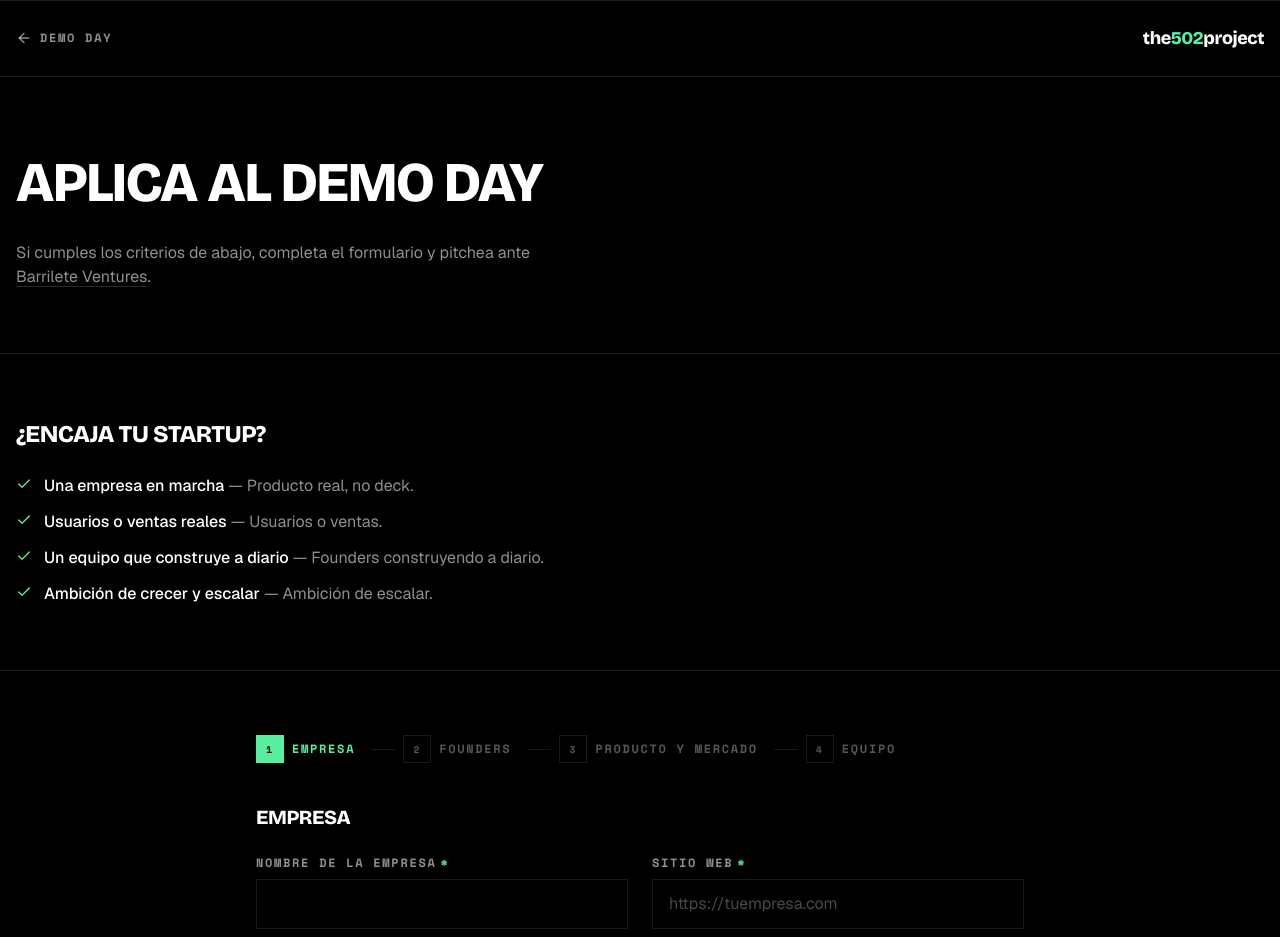
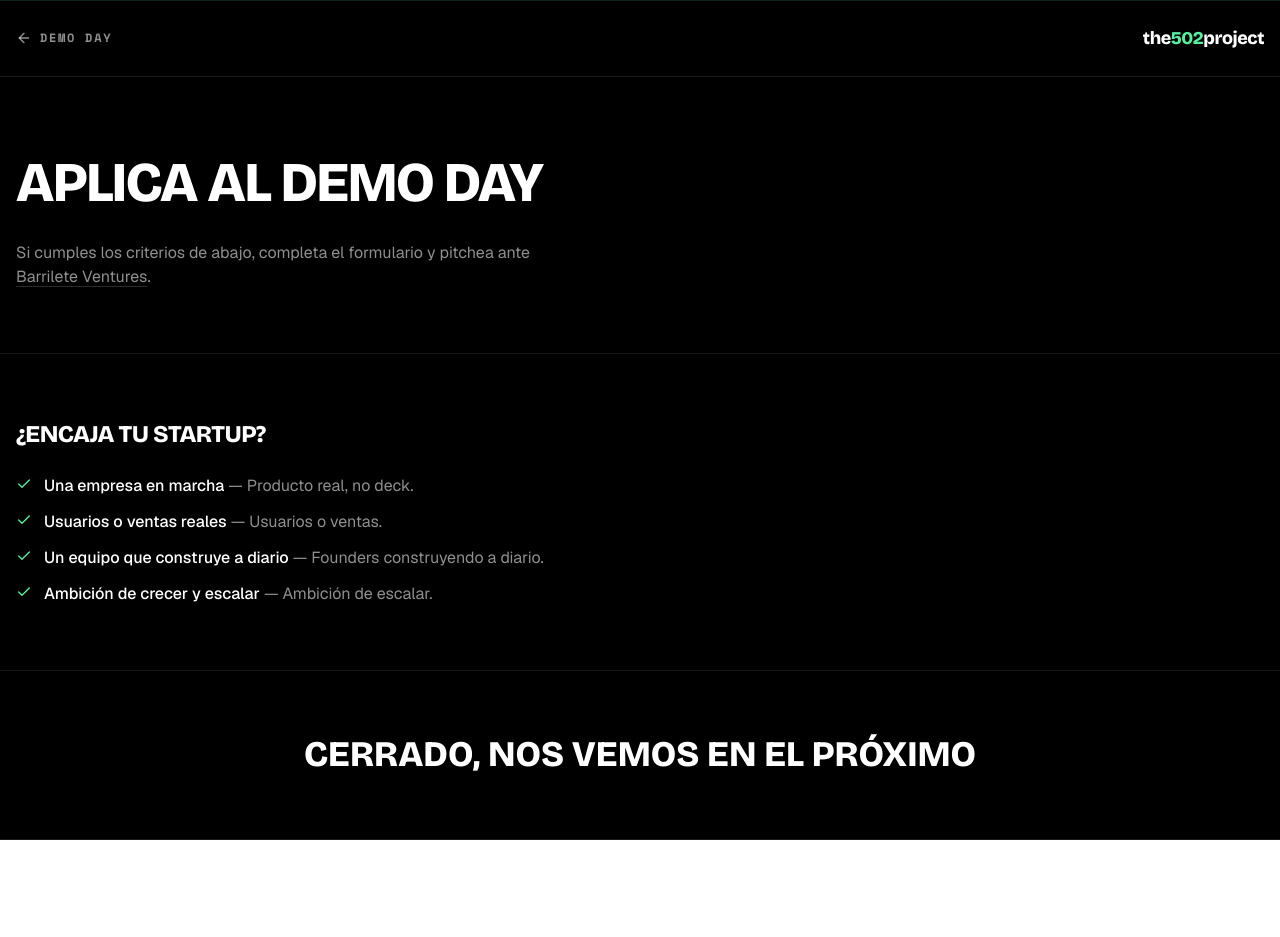
Before and after one commit to oskcarsv/the502project, a Next.js app: page /en/demo-day/apply in a window 1280 px wide. Shown: the top 937 px of the page. After the commit the page ends 840 px from the top, so only its background shows below. Built offline with nearby package versions, Linux system fonts and the light colour scheme.

Commit message:
Remove homepage banner and close Demo Day applications

```diff
--- a/src/app/[locale]/demo-day/apply/page.tsx
+++ b/src/app/[locale]/demo-day/apply/page.tsx
@@ -4,7 +4,6 @@ import { ArrowLeft } from "lucide-react";
 import { Link } from "@/i18n/navigation";
 import { DEMO_DAY } from "@/lib/demo-day";
 import { SITE } from "@/lib/site";
-import { DemoApplyForm } from "@/components/demo-day/apply-form";
 import { DemoApplyCriteria } from "@/components/demo-day/apply-criteria";
 import { DemoApplyScaffold } from "@/components/demo-day/apply-scaffold";
 import { DemoApplyHero } from "@/components/demo-day/apply-hero";
@@ -64,10 +63,8 @@ export default async function DemoDayApplyPage({
         <DemoApplyCriteria />
 
         <section id="aplicacion" className="border-b border-[var(--demo-line)]">
-          <div className="container mx-auto px-4 py-8 sm:py-12 md:py-16">
-            <div className="mx-auto min-w-0 max-w-3xl">
-              <DemoApplyForm />
-            </div>
+          <div className="container mx-auto px-4 py-8 sm:py-12 md:py-16 text-center">
+             <h2 className="font-display text-4xl font-extrabold uppercase">Cerrado, nos vemos en el próximo</h2>
           </div>
         </section>
       </main>
--- a/src/app/[locale]/demo-day/page.tsx
+++ b/src/app/[locale]/demo-day/page.tsx
@@ -14,7 +14,6 @@ import { DemoBarrilete } from "@/components/demo-day/barrilete";
 import { DemoSponsors } from "@/components/demo-day/sponsors";
 import { DemoClosing } from "@/components/demo-day/closing";
 import { DemoOutro } from "@/components/demo-day/outro";
-import { DemoApplyFab } from "@/components/demo-day/apply-fab";
 
 const TITLE = "502 Demo Day · Edición 1 · con Barrilete Ventures";
 const DESCRIPTION =
@@ -90,7 +89,6 @@ export default async function DemoDayPage({
         <DemoClosing />
       </main>
       <DemoOutro />
-      <DemoApplyFab />
     </div>
   );
 }
--- a/src/app/[locale]/page.tsx
+++ b/src/app/[locale]/page.tsx
@@ -6,7 +6,6 @@ import { Gallery } from "@/components/gallery";
 import { About } from "@/components/about";
 import { Team } from "@/components/team";
 import { FinalCTA } from "@/components/final-cta";
-import { AnnouncementBar } from "@/components/announcement-bar";
 import { Footer } from "@/components/footer";
 
 export default async function Home({
@@ -19,7 +18,6 @@ export default async function Home({
 
   return (
     <>
-      <AnnouncementBar />
       <div className="flex min-h-screen flex-col bg-background">
         <Hero />
         <Sponsors />
--- a/src/components/demo-day/closing.tsx
+++ b/src/components/demo-day/closing.tsx
@@ -23,19 +23,10 @@ export function DemoClosing() {
           </span>
 
           <h2 className="mt-8 font-display text-[clamp(3rem,12vw,11rem)] font-extrabold uppercase leading-[0.82] tracking-[-0.045em]">
-            ¿Ya construyes?
-            <br />
-            Demuéstralo.
+            Cerrado, nos vemos en el próximo.
           </h2>
 
           <div className="mt-12 flex flex-col gap-4 sm:flex-row sm:items-center">
-            <Link
-              href={DEMO_DAY.applyUrl}
-              className="group inline-flex items-center justify-center gap-2 bg-[var(--demo-bg)] px-9 py-5 text-base font-bold uppercase tracking-wide text-[var(--demo-accent)] transition-transform hover:-translate-y-0.5"
-            >
-              Aplicar ahora
-              <ArrowRight className="size-4 transition-transform group-hover:translate-x-0.5" />
-            </Link>
             <a
               href={DEMO_DAY.communityUrl}
               target="_blank"
```
